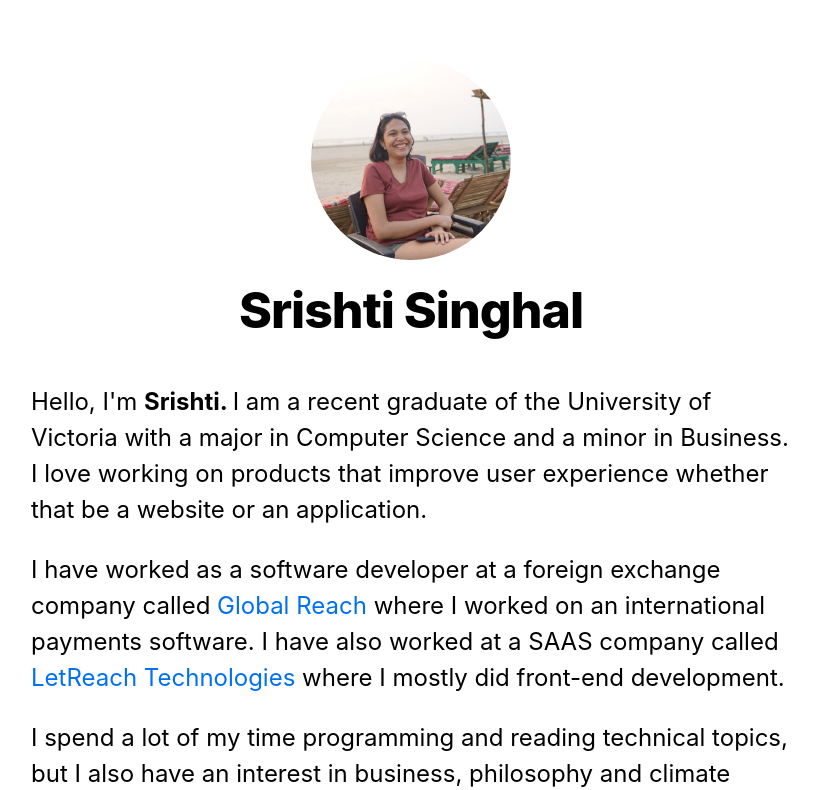
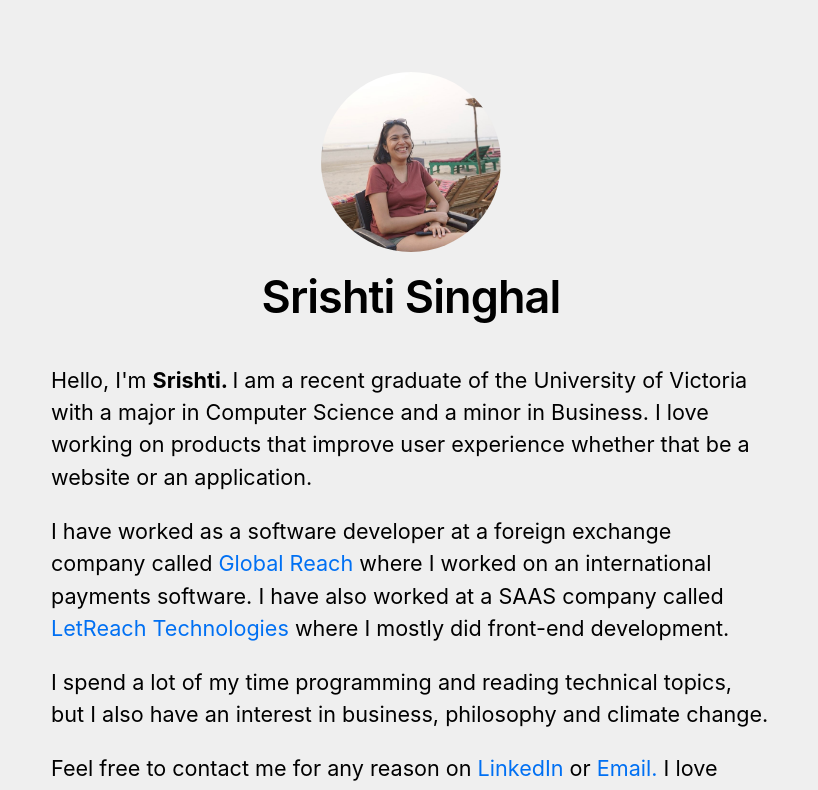
Before and after one commit to SrishtiSinghal/portfolio, a Next.js app: page / in a window 1280 px wide. Shown: the top 790 px of the page, without its empty margins (229-1047 px from the left). Built offline with nearby package versions, Linux system fonts and the light colour scheme.

Commit message:
tons of css changes

```diff
--- a/components/layout.js
+++ /dev/null
@@ -1,66 +0,0 @@
-import Head from 'next/head'
-import styles from './layout.module.css'
-import utilStyles from '../styles/utils.module.css'
-import Link from 'next/link'
-
-const name = 'Srishti Singhal'
-export const siteTitle = 'Next.js Sample Website'
-
-export default function Layout({ children, home }) {
-  return (
-    <div className={styles.container}>
-      <Head>
-        <link rel="icon" href="/favicon.ico" />
-        <meta
-          name="description"
-          content="Learn how to build a personal website using Next.js"
-        />
-        <meta
-          property="og:image"
-          content={`https://og-image.now.sh/${encodeURI(
-            siteTitle
-          )}.png?theme=light&md=0&fontSize=75px&images=https%3A%2F%2Fassets.vercel.com%2Fimage%2Fupload%2Ffront%2Fassets%2Fdesign%2Fnextjs-black-logo.svg`}
-        />
-        <meta name="og:title" content={siteTitle} />
-        <meta name="twitter:card" content="summary_large_image" />
-      </Head>
-      <header className={styles.header}>
-        {home ? (
-          <>
-            <img
-              src="/images/profile.png"
-              className={`${styles.headerHomeImage} ${utilStyles.borderCircle}`}
-              alt={name}
-            />
-            <h1 className={utilStyles.heading2Xl}>{name}</h1>
-          </>
-        ) : (
-          <>
-            <Link href="/">
-              <a>
-                <img
-                  src="/images/profile.png"
-                  className={`${styles.headerImage} ${utilStyles.borderCircle}`}
-                  alt={name}
-                />
-              </a>
-            </Link>
-            <h2 className={utilStyles.headingLg}>
-              <Link href="/">
-                <a className={utilStyles.colorInherit}>{name}</a>
-              </Link>
-            </h2>
-          </>
-        )}
-      </header>
-      <main>{children}</main>
-      {!home && (
-        <div className={styles.backToHome}>
-          <Link href="/">
-            <a>← Back to home</a>
-          </Link>
-        </div>
-      )}
-    </div>
-  )
-}
--- /dev/null
+++ b/components/layout.jsx
@@ -0,0 +1,58 @@
+import Head from 'next/head'
+import styles from './layout.module.css'
+import utilStyles from '../styles/utils.module.css'
+import Link from 'next/link'
+
+const name = 'Srishti Singhal'
+export const siteTitle = 'Srishti Singhal'
+
+export default function Layout({ children, home }) {
+  return (
+    <div className={styles.wrapper}>
+      <div className={styles.container}>
+        <Head>
+          <link rel="icon" href="/favicon.ico" />
+          <meta name="og:title" content={siteTitle} />
+          <meta name="twitter:card" content="summary_large_image" />
+        </Head>
+        <header className={styles.header}>
+          {home ? (
+            <>
+              <img
+                src="/images/profile.png"
+                className={`${styles.headerHomeImage} ${utilStyles.borderCircle}`}
+                alt={name}
+              />
+              <h1 className={utilStyles.heading2Xl}>{name}</h1>
+            </>
+          ) : (
+            <>
+              <Link href="/">
+                <a>
+                  <img
+                    src="/images/profile.png"
+                    className={`${styles.headerImage} ${utilStyles.borderCircle}`}
+                    alt={name}
+                  />
+                </a>
+              </Link>
+              <h2 className={utilStyles.headingLg}>
+                <Link href="/">
+                  <a className={utilStyles.colorInherit}>{name}</a>
+                </Link>
+              </h2>
+            </>
+          )}
+        </header>
+        <main>{children}</main>
+        {!home && (
+          <div className={styles.backToHome}>
+            <Link href="/">
+              <a>← Back to home</a>
+            </Link>
+          </div>
+        )}
+      </div>
+    </div>
+  )
+}
--- a/components/layout.module.css
+++ b/components/layout.module.css
@@ -1,7 +1,14 @@
+.wrapper {
+  width: 100%;
+  background-color: #efefef;
+  display: flex;
+  justify-content: center;
+  padding: 4rem 1rem;
+  min-height: 100vh;
+}
+
 .container {
   max-width: 40rem;
-    padding: 0 1rem;
-    margin: 3rem auto 6rem;
 }
 
 .header {
--- a/styles/global.css
+++ b/styles/global.css
@@ -4,8 +4,8 @@ body {
   margin: 0;
   font-family: -apple-system, BlinkMacSystemFont, Segoe UI, Roboto, Oxygen, Ubuntu,
     Cantarell, Fira Sans, Droid Sans, Helvetica Neue, sans-serif;
-  line-height: 1.8;
-  font-size: 20px;
+  line-height: 1.6;
+  font-size: 18px;
 }
 
 * {
--- a/styles/utils.module.css
+++ b/styles/utils.module.css
@@ -1,7 +1,7 @@
 .heading2Xl {
     font-size: 2.5rem;
     line-height: 1.2;
-    font-weight: 800;
+    font-weight: 600;
     letter-spacing: -0.05rem;
     margin: 1rem 0;
   }
```
Lines whose indentation alone changed are shown as unchanged.
